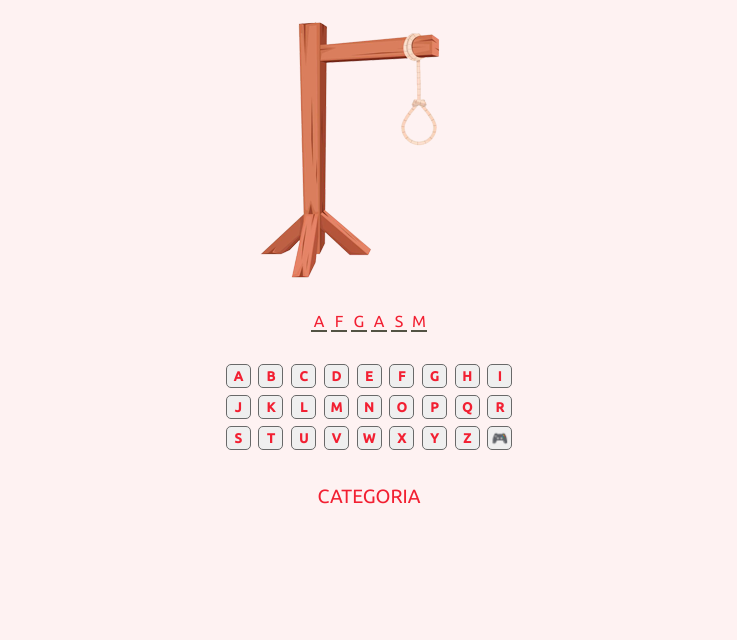
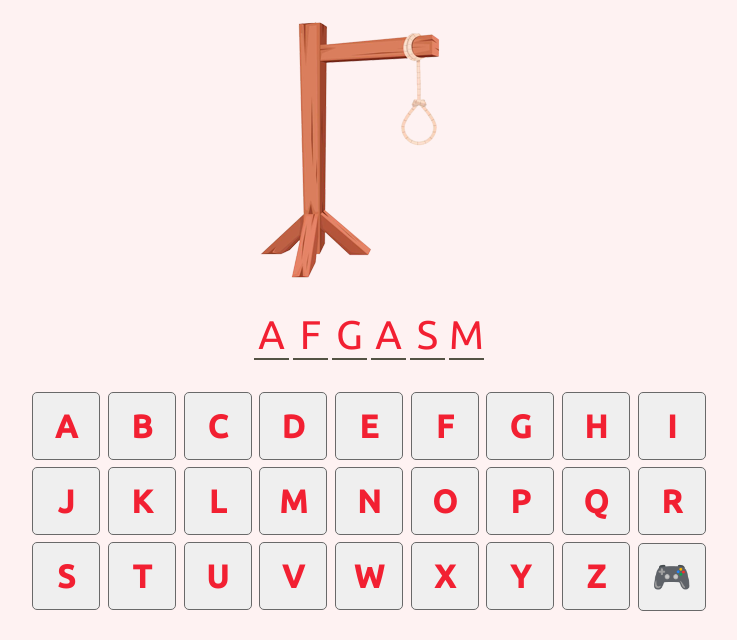
Before and after one commit to arthurstinchi/javascript, a plain HTML site: page jogo-da-forca/index.html in a window 1280 px wide. Shown: the top 640 px of the page, without its empty margins (271-1008 px from the left). Drawn offline with Linux system fonts and the light colour scheme.

Commit message:
finalizando o design e a responsividade

```diff
--- a/jogo-da-forca/assets/style.css
+++ b/jogo-da-forca/assets/style.css
@@ -7,8 +7,6 @@
 }
 
 body {
-    width: 100vw;
-    height: 90vw;
     margin-top: 10px;
     background-color: #FEF2F2;
     font-family: 'Ubuntu', sans-serif;
@@ -74,13 +72,60 @@ body {
     font-size: 1.2em;
 }
 
-@media(min-width: 321px) {
+@media(min-width: 376px) {
     .teclas button {
-        width: 25px;
-        height: 24px;
+        width: 30px;
+        height: 30px;
+    }
+
+    #palavra-secreta {
+        font-size: 1.3em;
+    }
+
+    .letras {
+        width: 18px;
     }
 
     #categoria {
-        font-size: 1.2em;
+        font-size: 1.5em;
     }
 }
+
+@media(min-width: 426px) {
+    .teclas button {
+        width: 36px;
+        height: 36px;
+    }
+
+    #palavra-secreta {
+        font-size: 1.5em;
+    }
+
+    .letras {
+        width: 20px;
+    }
+
+    #categoria {
+        font-size: 1.6em;
+    }
+}
+
+@media(min-width: 769px) {
+    .teclas button {
+        width: 68px;
+        height: 68px;
+        font-size: 2em;
+    }
+
+    #palavra-secreta {
+        font-size: 2.5em;
+    }
+
+    .letras {
+        width: 35px;
+    }
+
+    #categoria {
+        font-size: 2.6em;
+    }
+}
```
